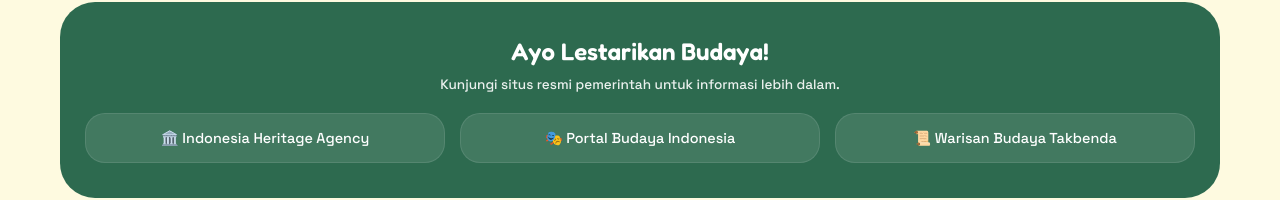
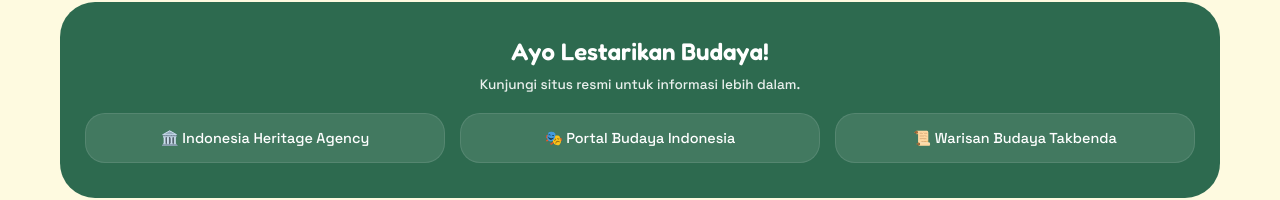
Before and after one commit to kyy-dev/Project-PKN, a plain HTML site: page index.html in a window 1280 px wide. Shown: the part 336-536 px from the top of the page. Drawn offline with Linux system fonts and the light colour scheme; no server answers.

Commit message:
Update index.html

```diff
--- a/index.html
+++ b/index.html
@@ -203,7 +203,7 @@
     <main class="container">
         <div class="org-section">
             <h2 style="font-family:'Fredoka'; margin-bottom: 10px;">Ayo Lestarikan Budaya!</h2>
-            <p style="font-size: 0.85rem; opacity: 0.9; margin-bottom: 20px;">Kunjungi situs resmi pemerintah untuk informasi lebih dalam.</p>
+            <p style="font-size: 0.85rem; opacity: 0.9; margin-bottom: 20px;">Kunjungi situs resmi untuk informasi lebih dalam.</p>
             <div class="org-grid">
                 <a href="https://iha.kemenbud.go.id/" target="_blank" class="org-card">🏛️ Indonesia Heritage Agency</a>
                 <a href="https://indonesia.go.id/kategori/budaya" target="_blank" class="org-card">🎭 Portal Budaya Indonesia</a>
```
